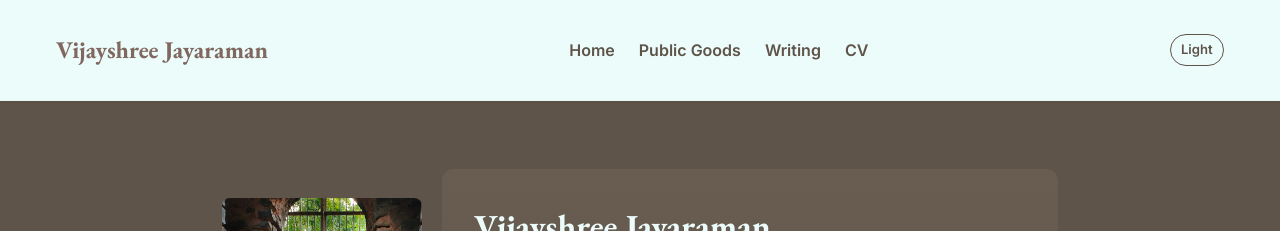
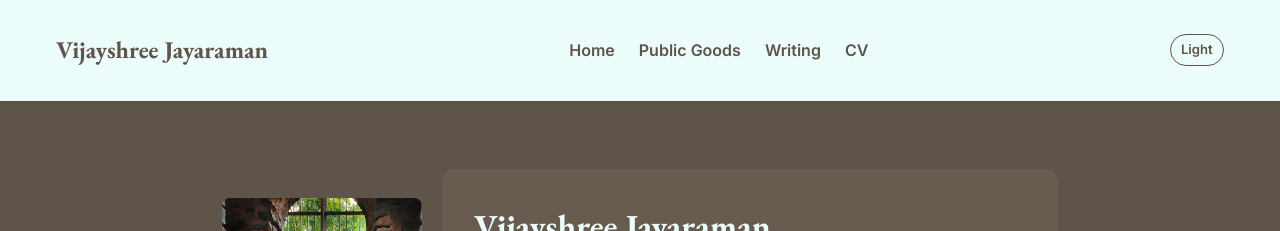
Before and after one commit to vijayshree-jayaraman/vijayshree-jayaraman.github.io, a Jekyll site: the page built from index.md, in a window 1280 px wide. Shown: the top 231 px of the page. Built offline with Jekyll 4.4.1, drawn with Linux system fonts in a browser that asks for light colours.

Commit message:
Refine taupe accents for name and cards

```diff
--- a/assets/css/style.css
+++ b/assets/css/style.css
@@ -9,8 +9,6 @@
   --border:rgba(111,91,96,.14);
   --shadow:rgba(95,84,73,.10);
   --focus:#9b6a6c;
-  --taupe:#92776f;
-  --card-taupe:#f3eae6;
   --maxw:980px;
   --radius:12px;
 }
@@ -25,8 +23,6 @@
   --border:rgba(206,223,217,.16);
   --shadow:rgba(45,37,31,.25);
   --focus:#cedfd9;
-  --taupe:#80675f;
-  --card-taupe:#574b43;
 }
 *{box-sizing:border-box}
 body{
@@ -43,7 +39,6 @@
 .site-header{background:var(--surface);border-bottom:1px solid var(--border);position:sticky;top:0;z-index:50}
 .nav-container{display:flex;align-items:center;justify-content:space-between;padding:1rem}
 .brand{font-family:"EB Garamond", Georgia, serif;font-weight:700;font-size:1.25rem;color:var(--text);text-decoration:none}
-.site-header .brand{color:var(--taupe)}
 .site-nav{display:flex;gap:1rem}
 .site-nav a{color:var(--muted);text-decoration:none;font-weight:500}
 .site-nav a:hover{color:var(--text)}
@@ -71,7 +66,7 @@
 .section-heading{display:flex;justify-content:space-between;align-items:baseline;gap:1rem}
 .section-heading>a{font-size:.9rem}
 .card-grid{display:grid;grid-template-columns:repeat(auto-fit,minmax(240px,1fr));gap:1rem}
-.card{background:var(--card-taupe);border:1px solid var(--border);border-radius:10px;padding:1rem;box-shadow:0 8px 22px var(--shadow);transition:transform .18s,box-shadow .18s,background-color .25s ease}
+.card{background:var(--surface);border:1px solid var(--border);border-radius:10px;padding:1rem;box-shadow:0 8px 22px var(--shadow);transition:transform .18s,box-shadow .18s,background-color .25s ease}
 .card:hover{transform:translateY(-6px);box-shadow:0 18px 40px var(--shadow)}
 .card h4{margin:0 0 .5rem}
 .card h3{margin:.1rem 0 .5rem;font-family:"EB Garamond", Georgia, serif;font-size:1.35rem}
```
